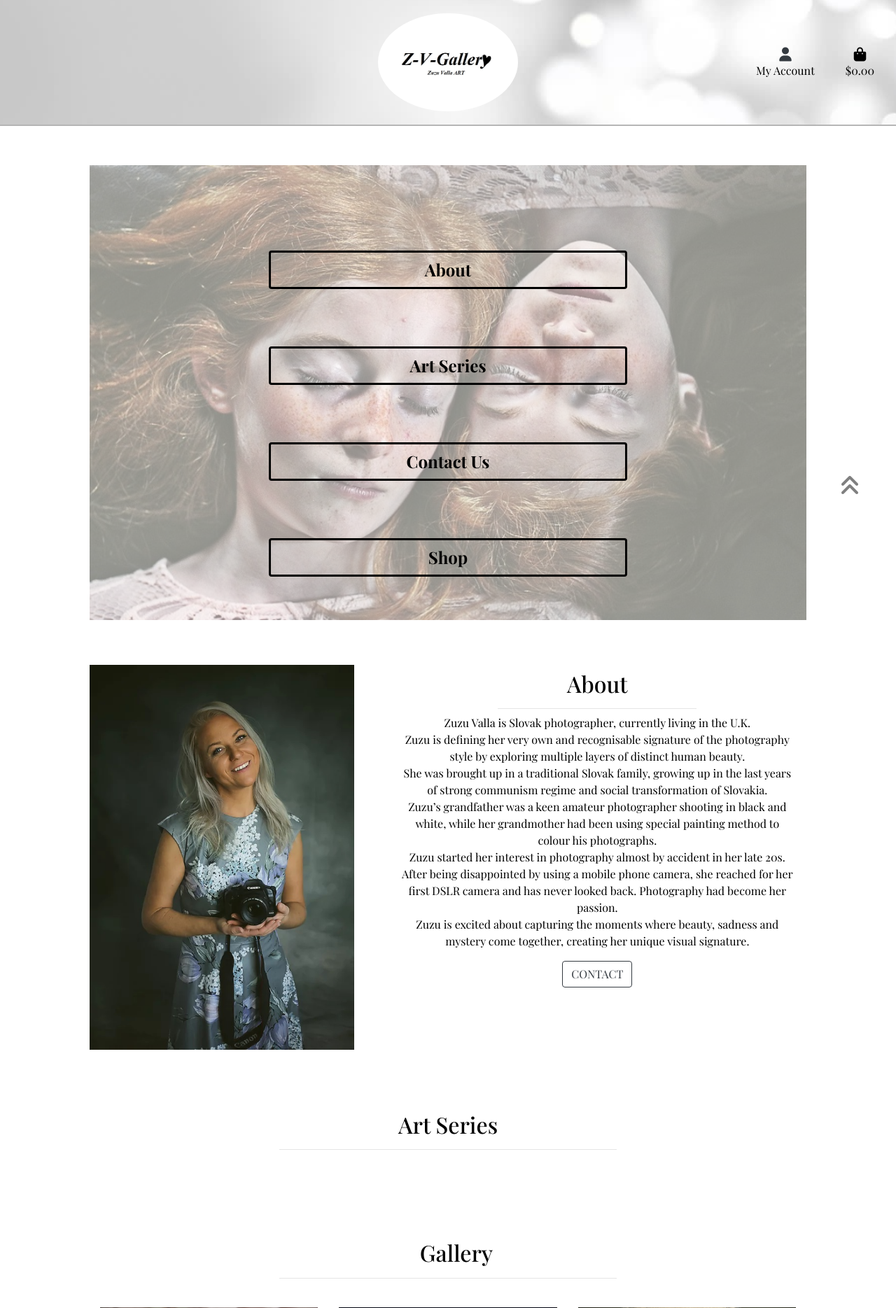
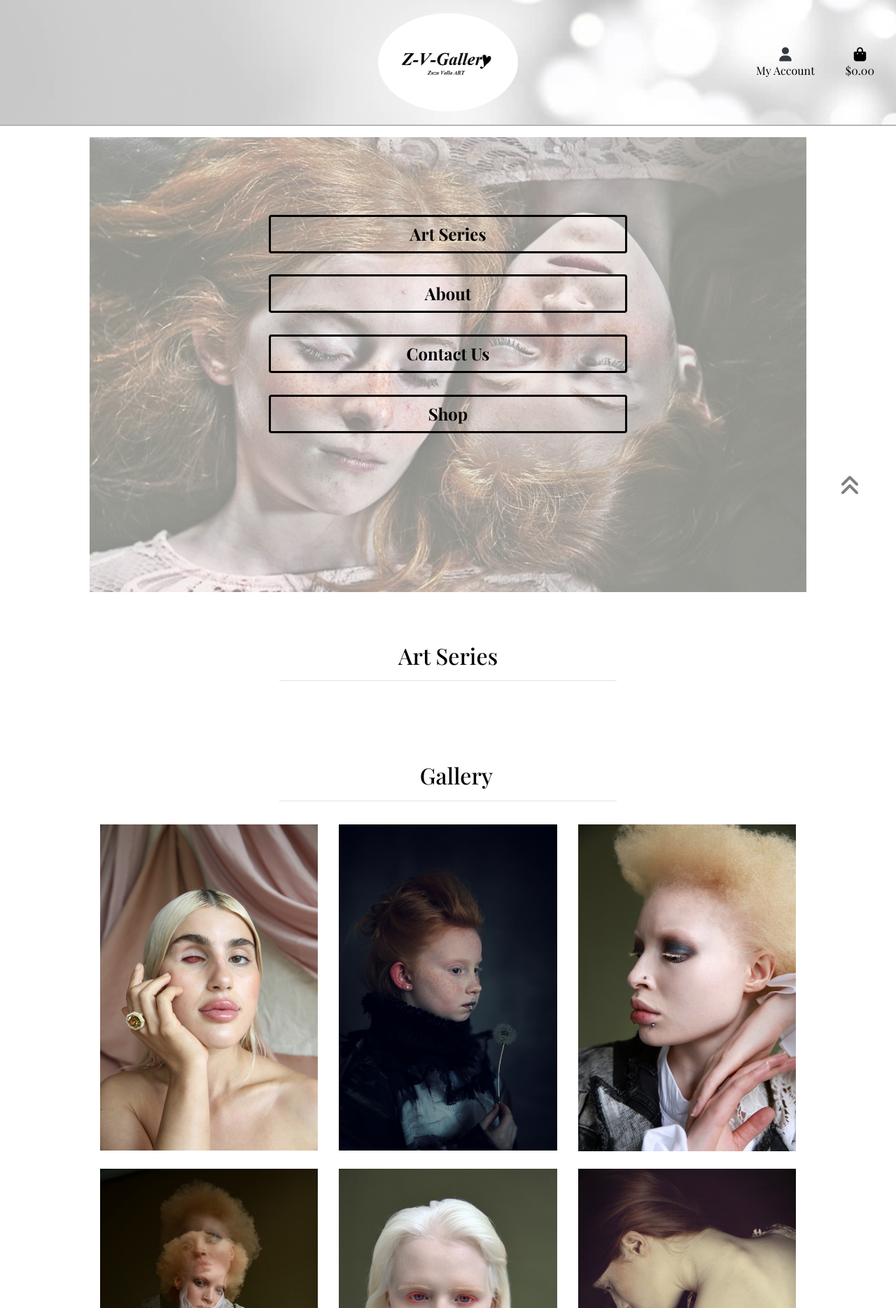
Before and after one commit to OndrejValla/Z-V-GALLERY, a Django app: page / in a window 1280 px wide. Shown: the top 1869 px of the page at 70% size. Run offline with Django 3.2, Linux system fonts and the light colour scheme; data that the repository does not hold is empty; parts of the project's set-up code (start-up, migrations or seed data) failed here and were passed over; some libraries are stand-ins or nearby versions; some web fonts are replaced.

Commit message:
Front page layout and Main Menu update

```diff
--- a/home/templates/home/index.html
+++ b/home/templates/home/index.html
@@ -3,13 +3,13 @@
 
 {% block content %}
 <!-- Home Page Menu -->
-<div id="home-page-menu" class="container pt-4 mb-5">
+<div id="home-page-menu" class="container mt-3 mb-5">
     <div id="color-overlay"></div>
     <div class="row justify-content-center">
-        <a href="#home-artist" class="col-10 col-sm-6 home-page-button btn">About</a>
+        <a href="#home-art-series" class="col-10 col-sm-6 home-page-button btn">Art Series</a>
     </div>
     <div class="row justify-content-center">
-        <a href="#home-art-series" class="col-10 col-sm-6 home-page-button btn">Art Series</a>
+        <a href="#home-artist" class="col-10 col-sm-6 home-page-button btn">About</a>
     </div>
     <div class="row justify-content-center">
         <a href="{% url 'contact' %}" class="col-10 col-sm-6 home-page-button btn">Contact Us</a>
@@ -18,49 +18,18 @@
         <a href="{% url 'products' %}" class="col-10 col-sm-6 home-page-button btn">Shop</a>
     </div>
 </div>
-<!-- Artist Info -->
-<a id="home-artist"></a>
-<div class="container mt-3 mb-5">
-    <div class="row">
-        <div id="artist-image" class="col-12 col-lg-5 text-center mb-3 mt-3">
-        </div>
-        <div class="col-12 col-lg-7 bg-white text-center about-zuzu">
-            <h2 class="mt-4">About</h2>
-            <hr class="w-50 mb-2">
-            <p class="artist-p mb-3">Zuzu Valla is Slovak photographer, currently living in the U.K.
-                <br> Zuzu is defining her very own and recognisable signature of the photography style by
-                exploring multiple layers of distinct human beauty.
-                <br>She was brought up in a traditional Slovak family,
-                growing up in the last years of strong communism regime and social transformation of
-                Slovakia.
-                <br>Zuzu’s grandfather was a keen amateur photographer shooting in black and white, while her
-                grandmother had been using special painting method to colour his photographs.
-                <br>Zuzu started her interest in photography almost by accident in her late 20s. After being
-                disappointed by using a mobile phone camera,
-                she reached for her first DSLR camera and has never looked back.
-                Photography had become her passion.
-                <br>Zuzu is excited about capturing the moments
-                where beauty, sadness and mystery come together,
-                creating her unique visual signature.
-            </p>
-            <a href="{% url 'contact' %}" class="btn btn-outline-dark mb-1">
-                <span class="text-uppercase">Contact</span>
-            </a>
-        </div>
-    </div>
-</div>
 <!-- Art Series -->
-<a id="home-art-series"></a>
-<div class="container mt-5 mb-5">
+<div class="container mt-5">
+    <a id="home-art-series"></a>
     <div class="row mt-5 mb-2">
         <div class="col-6 offset-3 text-center">
             <h2 class="mt-4 art-series-h1">Art Series</h2>
-            <hr class="w-100 mb-2">
+            <hr class="w-100">
         </div>
     </div>
     <!-- Art Series Individual Cards -->
     {% for project in projects %}
-    <div class="row art-series-row mt-4 mb-2">
+    <div class="row art-series-row mt-3 mb-2">
         {% if forloop.counter|divisibleby:2 %}
         <div class="col-12 col-lg-5">
             <a href="{% url 'products' %}?project={{ project.name }}">
@@ -112,11 +81,11 @@
     {% endfor %}
 </div>
 <!-- Gallery -->
-<div class="container mt-5 d-none d-md-block">
+<div class="container d-none d-md-block mt-5">
     <a id="home-gallery-anchor"></a>
     <div class="row">
-        <div class="col-6 offset-3 mt-5 mb-2 text-center">
-            <h2 class="pl-4 mt-4">Gallery</h2>
+        <div class="col-6 offset-3 mt-5 text-center">
+            <h2 class="pl-4 mt-1">Gallery</h2>
             <hr class="w-100 mb-2">
         </div>
     </div>
@@ -150,6 +119,39 @@
         </div>
     </div>
 </div>
+<!-- Artist Info -->
+<a id="home-artist"></a>
+<div class="container mt-5 mb-5">
+    <div class="row mt-5 mb-5 d-none d-md-block">
+    </div>
+    <div class="row">
+        <div class="col-12 col-lg-5 offset-lg-1 bg-white text-center about-zuzu">
+            <h2 class="mt-4">About</h2>
+            <hr class="w-50 mb-2">
+            <p class="artist-p mb-3">Zuzu Valla is a Slovak photographer, currently living in the U.K.
+                <br> Zuzu is defining her very own and recognizable signature of the photography style by
+                exploring multiple layers of distinct human beauty.
+                <br>She was brought up in a traditional Slovak family,
+                growing up in the last years of the strong communist regime and social transformation of
+                Slovakia.
+                <br>Zuzu’s grandfather was a keen amateur photographer shooting in black and white, while her
+                grandmother had been using special painting methods to color his photographs.
+                <br>Zuzu started her interest in photography almost by accident in her late 20s. After being
+                disappointed by using a mobile phone camera,
+                she reached for her first DSLR camera and has never looked back.
+                Photography had become her passion.
+                <br>Zuzu is excited about capturing the moments
+                where beauty, sadness, and mystery come together,
+                creating her unique visual signature.
+            </p>
+            <a href="{% url 'contact' %}" class="btn btn-outline-dark mt-1 mb-1">
+                <span class="text-uppercase">Contact</span>
+            </a>
+        </div>
+        <div id="artist-image" class="col-12 col-lg-4 offset-lg-1 text-center mb-3 mt-3 order-lg-first">
+        </div>
+    </div>
+</div>
 <!-- Back to the Top button -->
 <div class="to-top-button">
     <a class="to-top-button-link">
--- a/products/templates/products/product_detail.html
+++ b/products/templates/products/product_detail.html
@@ -4,7 +4,7 @@
 {% block content %}
 <div class="container">
     <div class="row">
-        <div class="col-12 col-md-4 text-left">
+        <div class="col-12 col-md-4 text-left mt-2">
             <a href="{% url 'products' %}" class="btn btn-sm btn-outline-dark mb-5">
                 <span class="icon">
                     <i class="fas fa-long-arrow-alt-left"></i>
--- a/static/css/base.css
+++ b/static/css/base.css
@@ -71,7 +71,6 @@ body {
     position: relative;
     background: url(/media/home-page-menu-background.jpg) no-repeat center center;
     background-size: cover;
-    padding-top: 5vh !important;
 }
 
 .home-page-button {
@@ -84,7 +83,6 @@ body {
     border: 3px solid rgb(0, 0, 0);
     cursor: pointer;
     overflow: auto;
-    margin-top: 10%;
 }
 
 .home-page-button:hover {
@@ -93,7 +91,49 @@ body {
 
 @media (max-width: 767px) {
     .home-page-button {
-        margin-top: 12%;
+        margin-top: 7%;
+    }
+
+    #home-page-menu {
+        padding-top: 9vh !important;
+    }
+}
+
+@media (min-width: 767px) {
+    .home-page-button {
+        margin-top: 4%;
+    }
+
+    #home-page-menu {
+        padding-top: 8vh !important;
+    }
+}
+
+@media (min-width: 1100px) {
+    .home-page-button {
+        margin-top: 3%;
+    }
+
+    #home-page-menu {
+        padding-top: 10vh !important;
+    }
+}
+
+@media (min-width: 1500px) {
+    .home-page-button {
+        max-width: 30vw;
+        margin-top: 2%;
+    }
+
+    #home-page-menu {
+        padding-top: 14vh !important;
+    }
+}
+
+@media (min-width: 2000px) {
+    .home-page-button {
+        max-width: 25vw;
+        margin-top: 1%;
     }
 
     #home-page-menu {
@@ -101,27 +141,14 @@ body {
     }
 }
 
-@media (min-width: 767px) {
-    .home-page-button {
-        margin-top: 8%;
-    }
-}
-
-@media (min-width: 1500px) {
-    .home-page-button {
-        margin-top: 5%;
-    }
-}
-
-@media (min-width: 2000px) {
-    .home-page-button {
-        margin-top: 4%;
-    }
-}
-
 @media (min-width: 2800px) {
     .home-page-button {
+        max-width: 25vw;
         margin-top: 1%;
+    }
+
+    #home-page-menu {
+        padding-top: 8vh !important;
     }
 }
 
--- a/templates/base.html
+++ b/templates/base.html
@@ -64,7 +64,7 @@
             </div>
             <!-- Logo Header -->
             <div class="col-6 my-auto py-1 py-lg-0 text-center">
-                <a href="{% url 'home' %}" class="btn main-logo">
+                <a href="{% url 'home' %}" class="btn main-logo" title="Home">
                 </a>
             </div>
             <!-- Accounts & Basket -->
@@ -109,7 +109,7 @@
                 </ul>
             </div>
         </div>
-        <div class="row bg-white">
+        <div class="row bg-white d-block d-lg-none">
             <nav class="navbar navbar-expand-lg navbar-light w-100">
                 <button class="navbar-toggler" type="button" data-toggle="collapse" data-target="#main-nav"
                     aria-controls="main-nav" aria-expanded="false" aria-label="Toggle navigation">
```
Also changed, not shown: README.md.
